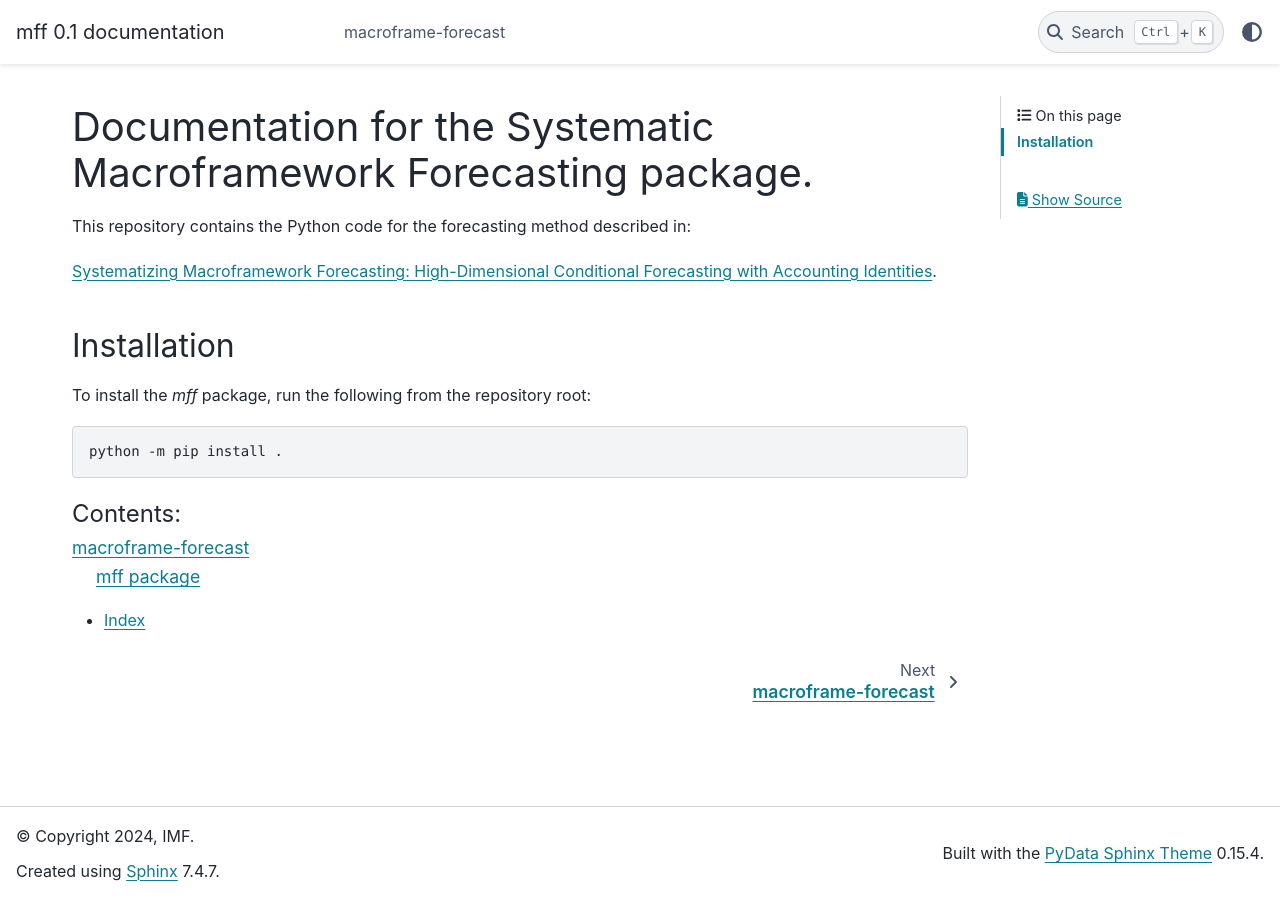
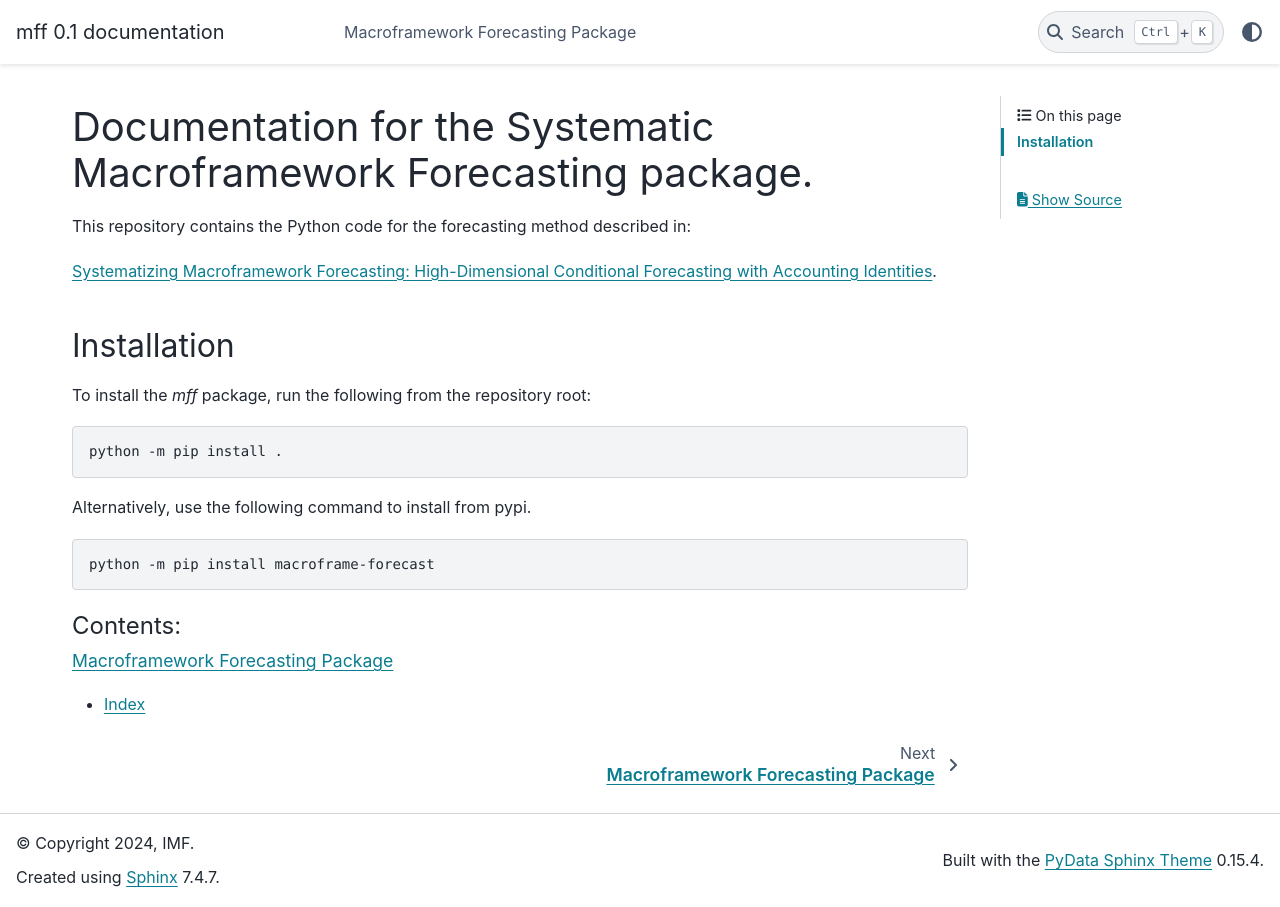
Before and after one commit to sakaiando/macroframe-forecast, a Sphinx documentation site: the page built from docs/source/index.rst, in a window 1280 px wide. Built offline with Sphinx 7.4.7 and the PyData theme 0.15.4, drawn with Linux system fonts in a browser that asks for light colours; pages that are not in the unit, such as notebooks, are missing from menus.

Commit message:
Resolved conflicts.

```diff
--- a/docs/source/index.rst
+++ b/docs/source/index.rst
@@ -21,11 +21,17 @@ To install the `mff` package, run the following from the repository root:
 
    python -m pip install .
 
+Alternatively, use the following command to install from pypi.
+
+.. code-block:: console
+
+   python -m pip install macroframe-forecast
+
 
 .. toctree::
    :maxdepth: 2
    :caption: Contents:
 
-   modules
+   mff_documentation
 
 * :ref:`genindex`
--- /dev/null
+++ b/docs/source/mff_documentation.rst
@@ -0,0 +1,7 @@
+Macroframework Forecasting Package
+----------------------------------
+
+.. automodule:: mff.mff
+   :members:
+   :member-order: groupwise
+   :show-inheritance:
```
